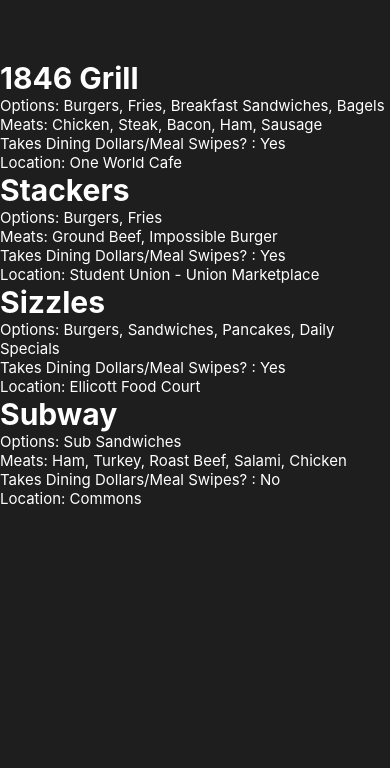
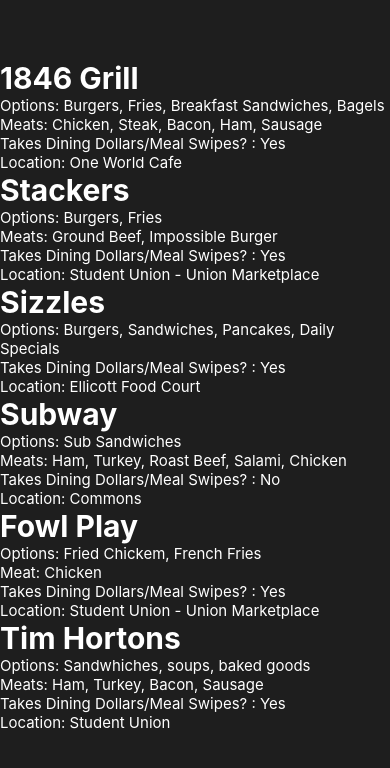
Before and after one commit to cse442-at-ub/project_s23-the-upper-bound, a React Native app: screen /american in a window 390 px wide. Shown: the top 768 px of the page. Built offline with nearby package versions, Linux system fonts and the light colour scheme; what parse would draw is missing.

Commit message:
finished american options, #46

```diff
--- a/Components/DiningInfo/american.js
+++ b/Components/DiningInfo/american.js
@@ -65,6 +65,32 @@
               {"Location: Commons\n"}
             </Text>
           </View>
+          <View>
+        <Text style={styles.Name}>
+          {"Fowl Play"}
+          </Text>
+          </View>
+          <View>
+            <Text style={styles.Text}>
+              {"Options: Fried Chickem, French Fries\n"}
+              {"Meat: Chicken\n"}
+              {"Takes Dining Dollars/Meal Swipes? : Yes\n"}
+              {"Location: Student Union - Union Marketplace\n"}
+            </Text>
+          </View>
+          <View>
+        <Text style={styles.Name}>
+          {"Tim Hortons"}
+          </Text>
+          </View>
+          <View>
+            <Text style={styles.Text}>
+              {"Options: Sandwhiches, soups, baked goods\n"}
+              {"Meats: Ham, Turkey, Bacon, Sausage\n"}
+              {"Takes Dining Dollars/Meal Swipes? : Yes\n"}
+              {"Location: Student Union\n"}
+            </Text>
+          </View>
 
       </View>
     );
```
